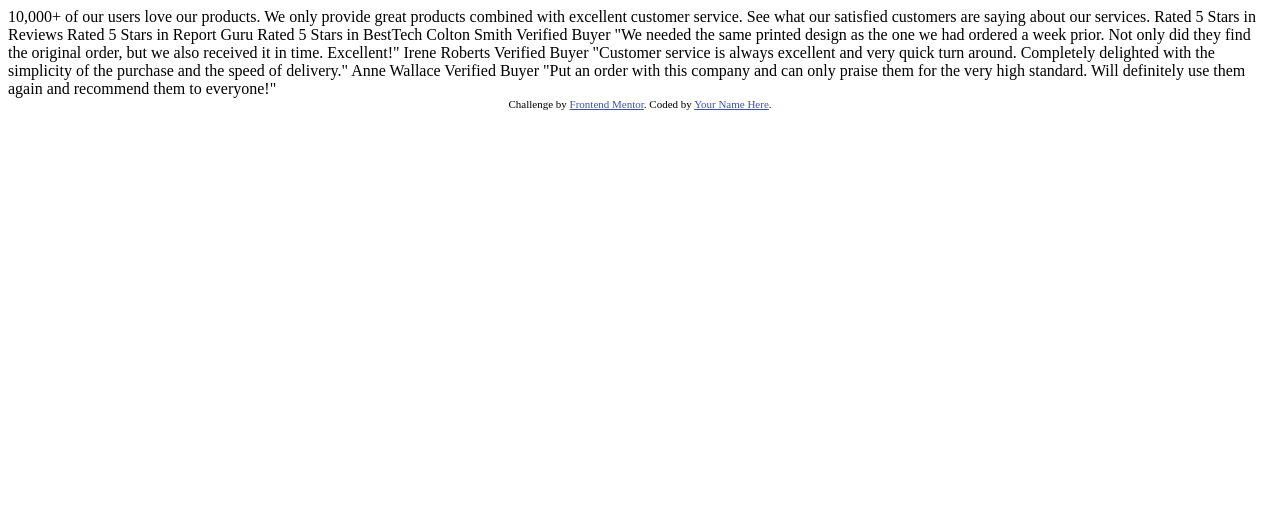
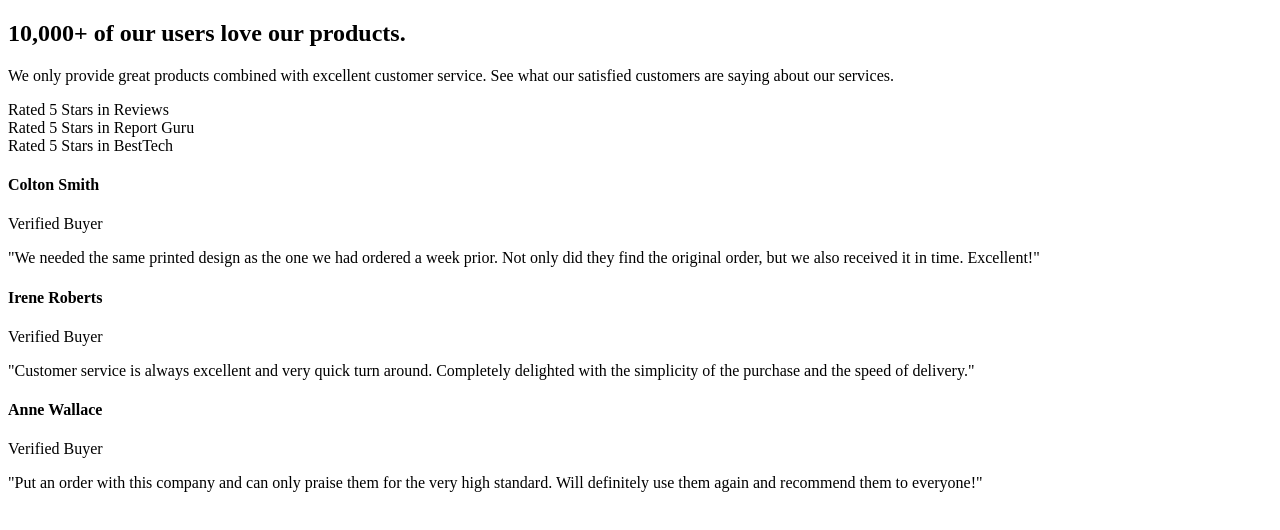
Before and after one commit to Carmenyo/Social-Proof-Section, a plain HTML site: page index.html in a window 1280 px wide. Drawn offline with Linux system fonts and the light colour scheme.

Commit message:
html structure

```diff
--- a/index.html
+++ b/index.html
@@ -1,61 +1,64 @@
 <!DOCTYPE html>
 <html lang="en">
+
 <head>
   <meta charset="UTF-8" />
   <meta name="viewport" content="width=device-width, initial-scale=1.0" />
-    <!-- displays site properly based on user's device -->
 
-    <link
-      rel="icon"
-      type="image/png"
-      sizes="32x32"
-      href="./images/favicon-32x32.png"
-    />
+  <link rel="icon" type="image/png" sizes="32x32" href="./images/favicon-32x32.png" />
 
   <title>Frontend Mentor | Social proof section</title>
 
-    <!-- Feel free to remove these styles or customise in your own stylesheet 👍 -->
-    <style>
-      .attribution {
-        font-size: 11px;
-        text-align: center;
-      }
-      .attribution a {
-        color: hsl(228, 45%, 44%);
-      }
-    </style>
 </head>
+
 <body>
-    10,000+ of our users love our products.
 
-    We only provide great products combined with excellent customer service.
-    See what our satisfied customers are saying about our services.
+  <main class="main">
 
+    <section class="main__intro">
+
+      <h1 class="main__intro--title"> 10,000+ of our users love our products.</h1>
+
+      <p class="main__intro--paragraph"> We only provide great products combined with excellent customer service.
+        See what our satisfied customers are saying about our services.</p>
+
+
+      <div class="main__intro--rating">
+        <div class="main__intro--reviews">
           Rated 5 Stars in Reviews
+        </div>
+        <div class="main__intro--report">
           Rated 5 Stars in Report Guru
+        </div>
+        <div class="main__intro--bestTech">
           Rated 5 Stars in BestTech
+        </div>
+      </div>
+    </section>
 
-    Colton Smith
-    Verified Buyer
-    "We needed the same printed design as the one we had ordered a week prior.
+    <section class="main__testimonials">
+      <article>
+        <h4>Colton Smith</h4>
+        <span>Verified Buyer</span>
+        <p> "We needed the same printed design as the one we had ordered a week prior.
           Not only did they find the original order, but we also received it in time.
-    Excellent!"
+          Excellent!"</p>
+      </article>
 
-    Irene Roberts
-    Verified Buyer
-    "Customer service is always excellent and very quick turn around. Completely
-    delighted with the simplicity of the purchase and the speed of delivery."
+      <article>
+        <h4> Irene Roberts</h4>
+        <span>Verified Buyer </span>
+        <p> "Customer service is always excellent and very quick turn around. Completely
+          delighted with the simplicity of the purchase and the speed of delivery."</p>
+      </article>
 
-    Anne Wallace
-    Verified Buyer
-    "Put an order with this company and can only praise them for the very high
-    standard. Will definitely use them again and recommend them to everyone!"
-
-    <div class="attribution">
-      Challenge by
-      <a href="https://www.frontendmentor.io?ref=challenge" target="_blank"
-        >Frontend Mentor</a
-      >. Coded by <a href="#">Your Name Here</a>.
-    </div>
+      <article>
+        <h4>Anne Wallace</h4>
+        <span> Verified Buyer</span>
+        <p>"Put an order with this company and can only praise them for the very high
+          standard. Will definitely use them again and recommend them to everyone!"</p>
+      </article>
+    </section>
+  </main>
 </body>
 </html>
```
Lines whose indentation alone changed are shown as unchanged.
